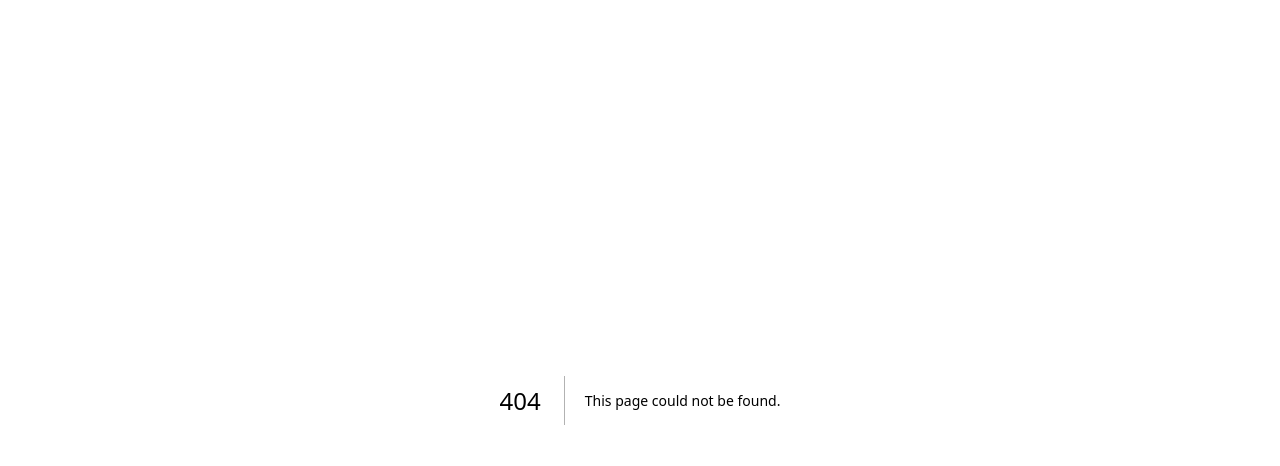
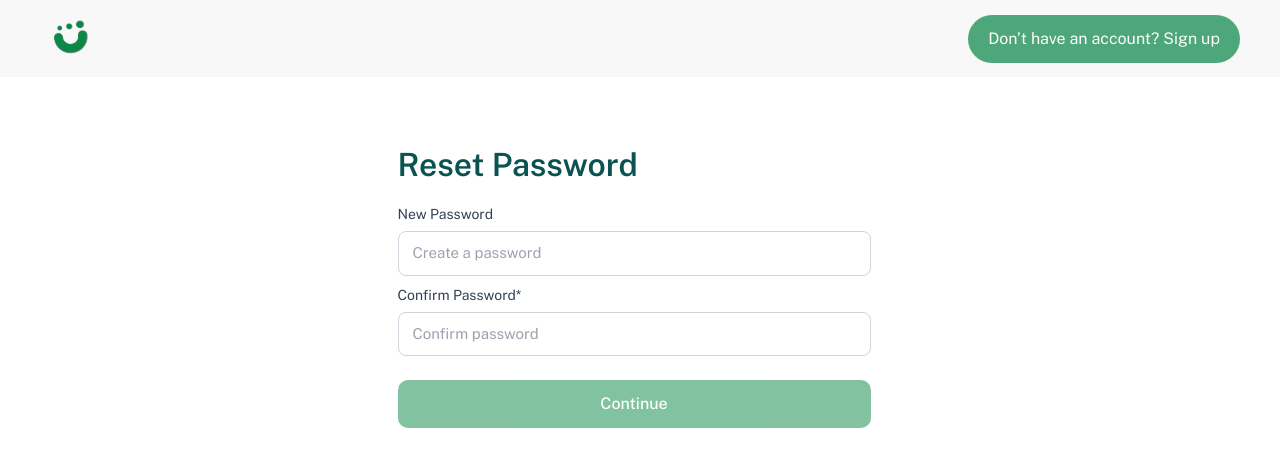
Before and after one commit to crowdr-dev/crowdr-web-app, a Next.js app: page /reset-password in a window 1280 px wide. Before the commit this address had no page. Shown: the top 466 px of the page. Built offline with nearby package versions, Linux system fonts and the light colour scheme.

Commit message:
new integrations

```diff
--- a/src/app/login/login-components/ForgotPassword.tsx
+++ b/src/app/forgot-password/components/ForgotPassword.tsx
@@ -35,7 +35,8 @@ const ForgotPassword = () => {
                   required: {
                     value: true,
                     message: "Email address is required"
-                  }
+                  },
+                  pattern: { value: emailRegex, message: "Enter a valid email" }
                 })}
                 id="fullname"
                 placeholder="Enter your email"
@@ -49,20 +50,18 @@ const ForgotPassword = () => {
             </div>
 
             <button
-              type="button"
-              onClick={() => {}}
+              type="submit"
               disabled={!isValid}
-              className={`${
-                isValid ? "opacity-100" : "opacity-50"
-              } bg-[#068645] cursor-pointer text-white text-[14px] md:text-base font-[400] md:font-[500] leading-[24px] rounded-[10px] w-full py-[12px] px-[20px] mb-[21px] mt-[15px]`}>
+              className={`${isValid ? "opacity-100" : "opacity-50"
+                } bg-[#068645] cursor-pointer text-white text-[14px] md:text-base font-[400] md:font-[500] leading-[24px] rounded-[10px] w-full py-[12px] px-[20px] mb-[21px] mt-[15px]`}>
               Continue
             </button>
-            <button
+            <Link
               type="button"
-              onClick={() => setFormPage("login")}
-              className=" text-[#068645] text-[16px] md:text-base font-[400] md:font-[500] leading-[24px] rounded-[10px] w-full px-[20px]">
+              href="login"
+              className=" text-[#068645] text-[16px] md:text-base font-[400] md:font-[500] leading-[24px] rounded-[10px] w-full px-[20px] text-center">
               Return to login
-            </button>
+            </Link>
           </div>
         </div>
       </div>
--- /dev/null
+++ b/src/app/forgot-password/components/FormPage.tsx
@@ -0,0 +1,42 @@
+import { useFormContext } from "react-hook-form";
+import { API_BASE_URL } from "@/config";
+import _ from "lodash";
+import axios from "axios";
+import LoginFormContext, { FormFields } from "../../../hooks/useLoginForm";
+import ForgotPassword from "./ForgotPassword";
+import useToast from "@/hooks/useToast";
+
+const FormPages = () => {
+    const {
+        formPage,
+        handleSubmit,
+        control,
+        formState: { errors }
+    } = useFormContext() as LoginFormContext;
+
+    const toast = useToast();
+    const submit = async (formFields: FormFields) => {
+        const endpoint = API_BASE_URL + "/api/v1/users/forgot-password";
+        let payload = _.pick(formFields, ["email"]);
+
+        try {
+            const res = await axios.post(endpoint, payload);
+            console.log("res")
+            // toast(
+            //     {
+            //         title: "success", body: "hello", type: "success"
+            //     }
+            // )
+        } catch (error) { }
+    };
+
+    return (
+        <>
+            <form onSubmit={handleSubmit(submit)}>
+                <ForgotPassword />
+            </form>
+        </>
+    );
+};
+
+export default FormPages;
--- /dev/null
+++ b/src/app/forgot-password/components/TopBar.tsx
@@ -0,0 +1,26 @@
+import Link from "next/link";
+import Image from "next/image";
+import CrowdrLogo from "../../../../public/images/brand/crowdr-logo.svg";
+
+const Topbar = () => {
+    return (
+        <>
+            <section className="bg-[#F8F8F8]">
+                <div className="max-w-[1750px] mx-auto py-1 md:py-2">
+                    <div className="flex justify-between items-center px-5 md:px-10">
+                        <div>
+                            <Link href="/">
+                                <Image src={CrowdrLogo} alt="Crowdr Logo" />
+                            </Link>
+                        </div>
+                        <button className="bg-[#068645] opacity-70 text-[12px] md:text-base text-white rounded-lg md:rounded-full transition-all py-3 px-5">
+                            <Link href="/signup">Don’t have an account? Sign up</Link>
+                        </button>
+                    </div>
+                </div>
+            </section>
+        </>
+    );
+};
+
+export default Topbar;
--- /dev/null
+++ b/src/app/forgot-password/page.tsx
@@ -0,0 +1,19 @@
+"use client";
+import React from 'react'
+import Topbar from './components/TopBar';
+import LoginFormContext from '../../hooks/useLoginForm';
+import FormPage from "./components/FormPage";
+
+
+const Login = () => {
+    return (
+        <div>
+            <Topbar />
+            <LoginFormContext>
+                <FormPage />
+            </LoginFormContext>
+        </div>
+    )
+}
+
+export default Login
--- a/src/app/login/login-components/FormPages.tsx
+++ b/src/app/login/login-components/FormPages.tsx
@@ -5,9 +5,7 @@ import _ from "lodash";
 import axios from "axios";
 
 import LoginFormContext, { FormFields } from "../../../hooks/useLoginForm";
-import ForgotPassword from "./ForgotPassword";
 import SignIn from "./SignIn";
-import ResetPassword from "./ResetPassword";
 import useToast from "@/hooks/useToast";
 
 const FormPages = () => {
@@ -30,9 +28,7 @@ const FormPages = () => {
   return (
     <>
       <form onSubmit={handleSubmit(submit)}>
-        {formPage === "login" && <SignIn />}
-        {formPage === "forgot-password" && <ForgotPassword />}
-        {formPage === "reset-password" && <ResetPassword />}
+        <SignIn />
       </form>
     </>
   );
--- a/src/app/login/login-components/SignIn.tsx
+++ b/src/app/login/login-components/SignIn.tsx
@@ -82,12 +82,11 @@ const SignIn = () => {
                 } bg-[#068645] cursor-pointer text-white text-[14px] md:text-base font-[400] md:font-[500] leading-[24px] rounded-[10px] w-full py-[12px] px-[20px] mb-[21px] mt-[15px]`}>
               Login
             </button>
-            <button
-              type="button"
-              onClick={() => "forgot-password"}
-              className="opacity-50 text-[#000] text-[16px] md:text-base font-[400] md:font-[500] leading-[24px] rounded-[10px] w-full px-[20px]">
+            <Link
+              href={"forgot-password"}
+              className="opacity-50 text-[#000] text-[16px] md:text-base font-[400] md:font-[500] leading-[24px] rounded-[10px] w-full px-[20px] text-center">
               Forgot password?
-            </button>
+            </Link>
 
             <div className="bg-[#F8F8F8] py-[18px] px-[23px] mt-[13px] rounded-lg">
               <h2 className="text-[#344054]">Having problems logging in?</h2>
--- /dev/null
+++ b/src/app/reset-password/components/FormPage.tsx
@@ -0,0 +1,42 @@
+import { useFormContext } from "react-hook-form";
+import { API_BASE_URL } from "@/config";
+import _ from "lodash";
+import axios from "axios";
+import LoginFormContext, { FormFields } from "../../../hooks/useLoginForm";
+import ResetPassword from "./ResetPassword";
+import useToast from "@/hooks/useToast";
+
+const FormPages = () => {
+    const {
+        formPage,
+        handleSubmit,
+        control,
+        formState: { errors }
+    } = useFormContext() as LoginFormContext;
+
+    const toast = useToast();
+    const submit = async (formFields: FormFields) => {
+        const endpoint = API_BASE_URL + "/api/v1/users/reset-password";
+        let payload = _.pick(formFields, ["password"]);
+
+        try {
+            const res = await axios.post(endpoint, payload);
+            console.log("res")
+            // toast(
+            //     {
+            //         title: "success", body: "hello", type: "success"
+            //     }
+            // )
+        } catch (error) { }
+    };
+
+    return (
+        <>
+            <form onSubmit={handleSubmit(submit)}>
+                <ResetPassword />
+            </form>
+        </>
+    );
+};
+
+export default FormPages;
--- a/src/app/login/login-components/ResetPassword.tsx
+++ b/src/app/reset-password/components/ResetPassword.tsx
@@ -48,34 +48,32 @@ const ResetPassword = () => {
 
                         <div className="flex flex-col mb-[9px]">
                             <label
-                                htmlFor="password"
+                                htmlFor="confirmPassword"
                                 className="text-[14px] text-[#344054] mb-[6px]">
                                Confirm Password*
                             </label>
                             <input
                                 type="password"
-                                {...register("password", {
+                                {...register("confirmPassword", {
                                     required: { value: true, message: "Password is required" },
                                     minLength: {
                                         value: 8,
                                         message: "Must be at least 8 characters."
                                     }
                                 })}
-                                id="password"
+                                id="confirmPassword"
                                 placeholder="Confirm password"
                                 className="text-[15px] rounded-lg border border-[#D0D5DD] py-[10px] px-[14px]"
                             />
-                            {errors.password && (
+                            {errors.confirmPassword && (
                                 <span className="text-[13px] text-[#667085] opacity-[0.67] mt-[6px]">
-                                    {errors.password?.message}
+                                    {errors.confirmPassword?.message}
                                 </span>
                             )}
                         </div>
 
                         <button
-                            type="button"
-                            onClick={() => { }
-                            }
+                            type="submit"
                             disabled={!isValid}
                             className={`${isValid ? "opacity-100" : "opacity-50"
                                 } bg-[#068645] cursor-pointer text-white text-[14px] md:text-base font-[400] md:font-[500] leading-[24px] rounded-[10px] w-full py-[12px] px-[20px] mb-[21px] mt-[15px]`}>
--- /dev/null
+++ b/src/app/reset-password/components/TopBar.tsx
@@ -0,0 +1,26 @@
+import Link from "next/link";
+import Image from "next/image";
+import CrowdrLogo from "../../../../public/images/brand/crowdr-logo.svg";
+
+const Topbar = () => {
+    return (
+        <>
+            <section className="bg-[#F8F8F8]">
+                <div className="max-w-[1750px] mx-auto py-1 md:py-2">
+                    <div className="flex justify-between items-center px-5 md:px-10">
+                        <div>
+                            <Link href="/">
+                                <Image src={CrowdrLogo} alt="Crowdr Logo" />
+                            </Link>
+                        </div>
+                        <button className="bg-[#068645] opacity-70 text-[12px] md:text-base text-white rounded-lg md:rounded-full transition-all py-3 px-5">
+                            <Link href="/signup">Don’t have an account? Sign up</Link>
+                        </button>
+                    </div>
+                </div>
+            </section>
+        </>
+    );
+};
+
+export default Topbar;
--- /dev/null
+++ b/src/app/reset-password/page.tsx
@@ -0,0 +1,19 @@
+"use client";
+import React from 'react'
+import Topbar from './components/TopBar';
+import LoginFormContext from '../../hooks/useLoginForm';
+import FormPage from "./components/FormPage";
+
+
+const Login = () => {
+    return (
+        <div>
+            <Topbar />
+            <LoginFormContext>
+                <FormPage />
+            </LoginFormContext>
+        </div>
+    )
+}
+
+export default Login
--- a/src/hooks/useLoginForm.tsx
+++ b/src/hooks/useLoginForm.tsx
@@ -16,6 +16,7 @@ const config: UseFormConfig = {
     defaultValues: {
         email: "",
         password: "",
+        confirmPassword: ""
     },
     mode: 'onChange'
 }
@@ -28,6 +29,7 @@ type UseFormConfig = Parameters<typeof useForm<FormFields>>[0]
 type FormFields = {
     email: string;
     password: string;
+    confirmPassword: string;
 }
 type LoginFormContext = {
     formPage: FormPage
```
